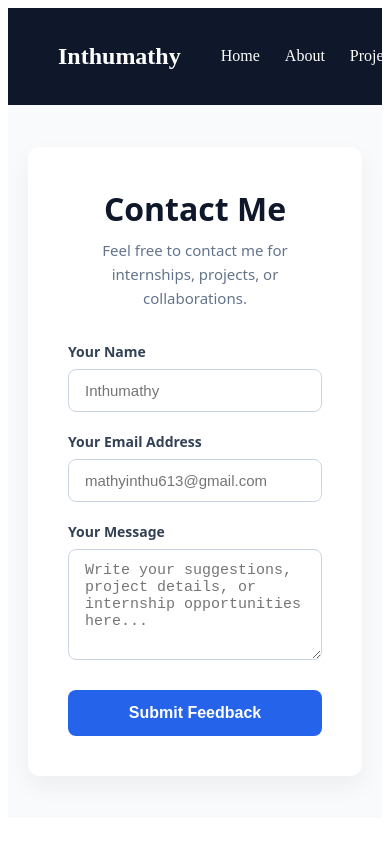
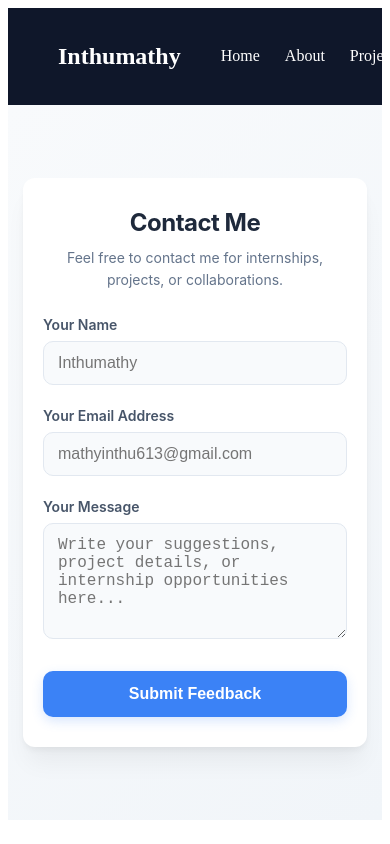
Before and after one commit to Inthumathy/Portfolio-Inthumathy, a React (Vite) app in the folder CA_03/: page /contact in a window 390 px wide. Shown: the top 844 px of the page. Built offline with nearby package versions, Linux system fonts and the light colour scheme.

Commit message:
style: maximize cross-platform interface user friendliness and mobile responsive scalability

```diff
--- a/CA_03/src/styles/Contact.css
+++ b/CA_03/src/styles/Contact.css
@@ -1,132 +1,192 @@
-/* Full page section alignment */
+/* Base Page Container */
 .contact-page {
-    min-height: 75vh;
+    min-height: 85vh;
     display: flex;
     justify-content: center;
     align-items: center;
-    padding: 40px 20px;
-    background-color: #f8fafc;
-    font-family: system-ui, -apple-system, sans-serif;
+    padding: 60px 20px;
+    background: linear-gradient(135deg, #f8fafc 0%, #f1f5f9 100%);
+    font-family: -apple-system, BlinkMacSystemFont, "Segoe UI", Roboto, sans-serif;
 }
 
-/* Modern clean card layout wrapper */
+/* User-Friendly Centered Card Layout */
 .contact-container {
     background: #ffffff;
-    padding: 40px;
-    border-radius: 12px;
-    box-shadow: 0 10px 25px rgba(0, 0, 0, 0.05);
+    padding: 45px 40px;
+    border-radius: 16px;
+    box-shadow: 0 4px 6px -1px rgba(0, 0, 0, 0.05), 0 20px 25px -5px rgba(0, 0, 0, 0.05);
     width: 100%;
-    max-width: 600px;
+    max-width: 580px;
     box-sizing: border-box;
+    transition: transform 0.3s ease;
 }
 
-/* Header typography */
+/* Typography Overhaul */
 .contact-container h1 {
-    font-size: 32px;
-    color: #0f172a;
-    margin-top: 0;
-    margin-bottom: 8px;
+    font-size: 30px;
+    color: #1e293b;
+    font-weight: 700;
+    margin: 0 0 10px 0;
     text-align: center;
+    letter-spacing: -0.5px;
 }
 
 .contact-subtitle {
     color: #64748b;
     font-size: 15px;
     text-align: center;
-    margin-bottom: 32px;
+    margin: 0 0 35px 0;
     line-height: 1.6;
-    margin-top: 0;
 }
 
-/* Inputs vertical stacking layout */
+/* Form Structural Alignment */
 .feedback-form {
     display: flex;
     flex-direction: column;
+    gap: 22px; /* Generous breathing room between fields */
 }
 
 .form-group {
-    margin-bottom: 20px;
     display: flex;
     flex-direction: column;
+    width: 100%;
 }
 
-/* Smooth layout for form labels above input fields */
+/* Accessible Inputs Labels */
 .form-group label {
     font-size: 14px;
     font-weight: 600;
-    color: #334155;
+    color: #475569;
     margin-bottom: 8px;
     text-align: left;
 }
 
-/* Professional text fields */
+/* Ergonomic Mobile-Friendly Interactive Fields */
 .form-group input,
 .form-group textarea {
-    padding: 12px 16px;
-    font-size: 15px;
-    border: 1px solid #cbd5e1;
-    border-radius: 8px;
-    background-color: #ffffff;
+    padding: 14px 16px; /* Larger tap targets for mobile phones */
+    font-size: 16px; /* Prevents iOS mobile Safari from auto-zooming inputs */
+    border: 1.5px solid #e2e8f0;
+    border-radius: 10px;
+    background-color: #f8fafc;
     color: #0f172a;
-    transition: all 0.2s ease-in-out;
+    transition: all 0.25s cubic-bezier(0.4, 0, 0.2, 1);
     width: 100%;
     box-sizing: border-box;
 }
 
-/* Clean blue focus halo highlights */
+/* Interactive Hover/Focus States */
+.form-group input:hover,
+.form-group textarea:hover {
+    border-color: #cbd5e1;
+}
+
 .form-group input:focus,
 .form-group textarea:focus {
     outline: none;
-    border-color: #2563eb;
-    box-shadow: 0 0 0 3px rgba(37, 99, 235, 0.15);
+    border-color: #3b82f6;
+    background-color: #ffffff;
+    box-shadow: 0 0 0 4px rgba(59, 130, 246, 0.12);
 }
 
-/* Premium full-width blue button */
+/* Premium Dynamic Interactive Button */
 .submit-btn {
     width: 100%;
-    padding: 14px;
+    padding: 15px;
     font-size: 16px;
     font-weight: 600;
     color: #ffffff;
-    background-color: #2563eb;
+    background-color: #3b82f6;
     border: none;
-    border-radius: 8px;
+    border-radius: 10px;
     cursor: pointer;
-    transition: background-color 0.2s ease, transform 0.1s ease;
+    box-shadow: 0 4px 12px rgba(59, 130, 246, 0.2);
+    transition: all 0.2s ease;
     margin-top: 10px;
 }
 
 .submit-btn:hover {
-    background-color: #1d4ed8;
+    background-color: #2563eb;
+    box-shadow: 0 6px 16px rgba(37, 99, 235, 0.3);
 }
 
 .submit-btn:active {
-    transform: scale(0.99);
+    transform: scale(0.98);
 }
 
 .submit-btn:disabled {
     background-color: #93c5fd;
+    box-shadow: none;
     cursor: not-allowed;
 }
 
-/* Alerts banners design */
+/* Modern Status Alert Panels */
 .alert {
-    padding: 14px;
-    border-radius: 8px;
-    font-size: 14px;
+    padding: 16px;
+    border-radius: 10px;
+    font-size: 15px;
     font-weight: 500;
-    margin-bottom: 24px;
+    margin-bottom: 5px;
     text-align: center;
+    animation: fadeIn 0.4s ease;
 }
 
 .success-alert {
-    background-color: #dcfce7;
-    color: #15803d;
-    border: 1px solid #bbf7d0;
+    background-color: #ecfdf5;
+    color: #065f46;
+    border: 1px solid #a7f3d0;
 }
 
 .error-alert {
-    background-color: #fee2e2;
-    color: #b91c1c;
-    border: 1px solid #fca5a5;
+    background-color: #fff5f5;
+    color: #9b1c1c;
+    border: 1px solid #feb2b2;
 }
+
+@keyframes fadeIn {
+    from { opacity: 0; transform: translateY(-8px); }
+    to { opacity: 1; transform: translateY(0); }
+}
+
+/* ==========================================================================
+   📱 EXTENSIVE CROSS-PLATFORM MOBILE MEDIA RESPONSIVENESS
+   ========================================================================== */
+
+/* Small Screens / Mobile Phones (Portrait & Landscape) */
+@media screen and (max-width: 480px) {
+    .contact-page {
+        padding: 20px 15px; /* Tighter outer spacing on small phone panels */
+        min-height: 80vh;
+    }
+
+    .contact-container {
+        padding: 30px 20px; /* Expands input area width layout natively */
+        border-radius: 12px;
+    }
+
+    .contact-container h1 {
+        font-size: 24px; /* Perfectly scales text headers downwards */
+    }
+
+    .contact-subtitle {
+        font-size: 14px;
+        margin-bottom: 25px;
+    }
+
+    .form-group input,
+    .form-group textarea {
+        padding: 12px 14px; /* Optimal compact touchscreen layout */
+    }
+
+    .submit-btn {
+        padding: 14px;
+    }
+}
+
+/* Tablets & Small Laptops (Landscape Viewports) */
+@media screen and (min-width: 481px) and (max-width: 768px) {
+    .contact-container {
+        padding: 35px 30px;
+        max-width: 500px;
+    }
+}
```
